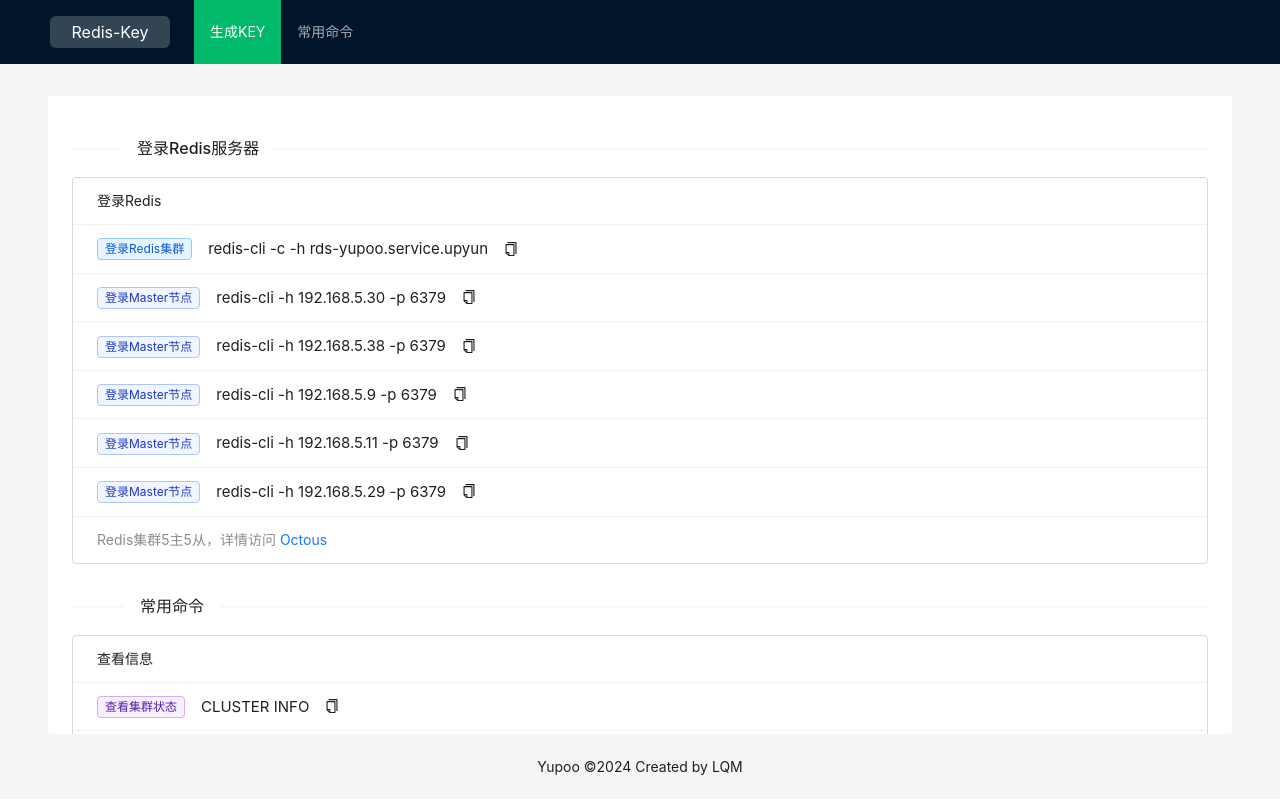
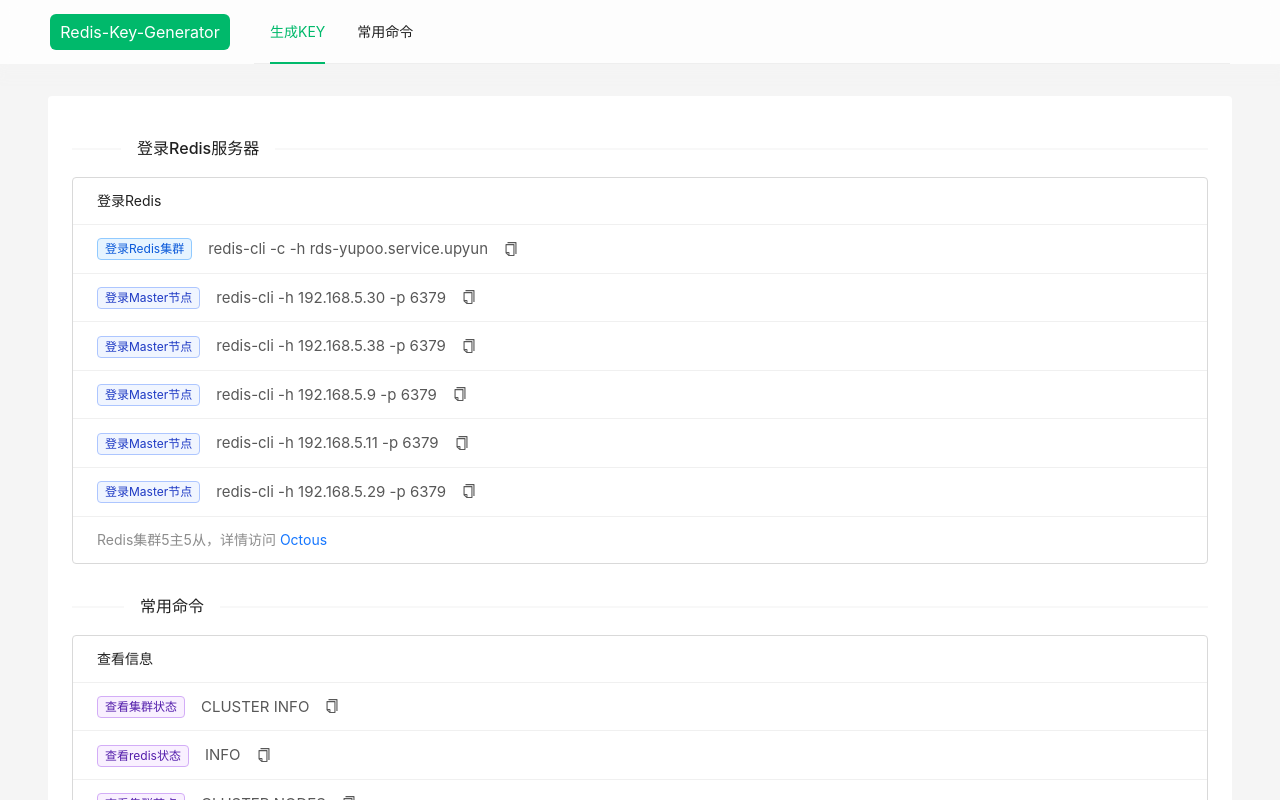
Before and after one commit to MuLoo/redis-key, a React (Vite) app: page /tool in a window 1280 px wide. Shown: the top 800 px of the page. Built offline with nearby package versions, Linux system fonts and the light colour scheme.

Commit message:
feat: change to light theme

```diff
--- a/src/components/GenerateKey/index.jsx
+++ b/src/components/GenerateKey/index.jsx
@@ -20,7 +20,7 @@ import { parseQueryString } from '../../utils/common'
 import { MD5 } from 'crypto-js';
 import TextCopy from '../TextCopy';
 import Tools from '../Tools'
-const { Option } = Select;
+
 const { Search } = Input;
 const { Text } = Typography;
 const moduleListInit = [
@@ -38,12 +38,6 @@ const moduleListInit = [
   'programYupooAlbums'
 ].map(key => ({ key, value: '' }))
 
-const selectBefore = (
-  <Select style={{ padding: '8px 4px' }} defaultValue="module">
-    <Option value="module">模块</Option>
-    <Option value="api">接口</Option>
-  </Select>
-);
 const Prefix = ({ type = 'set', module }) => (
   <Space.Compact style={{ width: 250 }}>
     <Button size="medium" type='text' >{String(type).toUpperCase()}</Button>
@@ -58,19 +52,22 @@ const ModuleKeyOperation = ({ text, type }) => {
     'hash': 'HGETALL',
     'list': 'LRANGE',
   }
-  return <Flex vertical>
+  return <Flex vertical className={styles.copyTextColor}>
     <Space><Text code>是否存在</Text><TextCopy text={`EXISTS ${text}`} /></Space>
+    <Space><Text code>生存周期</Text><TextCopy text={`TTL ${text}`} /></Space>
     <Space><Text code>查看内容</Text><TextCopy text={`${mapping[type]} ${text} ${type === 'list' ? '0 -1' : ''}`} /></Space>
   </Flex>
 }
 
-const Suffix = ({ text, type = 'set' }) => (
-  <Popover content={<Flex vertical>
-    <ModuleKeyOperation text={text} type={type}  />
-  </Flex>} title="操作">
-    <Button type='primary' size="medium">操作</Button>
-  </Popover>
-)
+const Suffix = ({ text, type = 'set' }) => {
+  return  (
+    <Popover overlayClassName={styles.popover} mouseLeaveDelay="0.3" content={<Flex vertical>
+      <ModuleKeyOperation text={text} type={type}  />
+    </Flex>} title="操作">
+      <Button type='primary' size="medium">操作</Button>
+    </Popover>
+  )
+}
 
 const GenerateKey = () => {
   const [uid, setUserId] = useState('')
@@ -79,6 +76,7 @@ const GenerateKey = () => {
   const [drawerVisible, setDrawerVisible] = useState(false)
   const userIdRef = useRef(null)
   const uriRef = useRef(null)
+
 
   const handleEnter = (inputValue) => {
     if (!inputValue || Number.isNaN(Number(inputValue))) {
@@ -142,7 +140,7 @@ const GenerateKey = () => {
       <Flex vertical gap='middle'>
         <Divider orientation="left">模块缓存</Divider>
         <Search
-          style={{ width: 400 }}
+          style={{ width: 390 }}
           addonBefore="用户ID"
           placeholder="请输入用户ID"
           allowClear
@@ -168,7 +166,7 @@ const GenerateKey = () => {
         </Flex>
       <Flex vertical gap='middle'>
         <Divider orientation="left" className={styles.divider}>接口缓存</Divider>
-        <Space.Compact size="large" style={{ maxWidth: 700, minWidth: 400 }}>
+        <Space.Compact size="large" style={{ maxWidth: 700, minWidth: 390 }}>
           <Input ref={userIdRef}
             onChange={(e) => setUserId(e.target.value)}
             onClear={() => setUriKey('')}
--- a/src/components/GenerateKey/index.module.less
+++ b/src/components/GenerateKey/index.module.less
@@ -16,3 +16,19 @@
 .divider {
   margin-top: 40px !important;
 }
+
+.copyTextColor {
+  color: #fff !important;
+}
+.popover {
+  :global {
+    .ant-popover-inner {
+      background: #fff;
+      // background: rgba(255, 255, 255, 0.8);
+      // backdrop-filter: blur(8px);
+    }
+    .ant-typography {
+      color: #585858;
+    }
+  }
+}
--- a/src/components/Layout/index.jsx
+++ b/src/components/Layout/index.jsx
@@ -25,17 +25,21 @@ const LayoutTemplate = () => {
           width: '100%',
           display: 'flex',
           alignItems: 'center',
+          background: 'rgba(255,255,255,0.8)',
+          backdropFilter: 'blur(8px)',
+          boxShadow: 'rgb(244 244 244 / 97%) 2px 2px 14px 8px'
         }}
       >
-        <div className="demo-logo" >Redis-Key</div>
+        <div className="demo-logo" >Redis-Key-Generator</div>
         <Menu
-          theme="dark"
+          theme="light"
           mode="horizontal"
           defaultSelectedKeys={['1']}
           items={items}
           style={{
             flex: 1,
             minWidth: 0,
+            background: 'transparent',
           }}
         />
       </Header>
@@ -56,9 +60,8 @@ const LayoutTemplate = () => {
         <div
           style={{
             padding: 24,
-            minHeight: 380,
-            height: 'calc(100vh - 162px)',
-            overflow: 'scroll',
+            // minHeight: 380,
+            minHeight: 'calc(100vh - 162px)',
             background: colorBgContainer,
             borderRadius: borderRadiusLG,
           }}
--- a/src/components/TextCopy/index.module.less
+++ b/src/components/TextCopy/index.module.less
@@ -1,5 +1,6 @@
 .copy, .text {
   transition: all 0.2s;
+  color: #585858;
   &:hover {
     cursor: pointer;
     color: #00b96b;
--- a/src/components/Tools/index.jsx
+++ b/src/components/Tools/index.jsx
@@ -17,10 +17,11 @@ const tipsArr = [
   <Space key='3'><Tag color="purple">查看集群节点</Tag><TextCopy text="CLUSTER NODES" /></Space>,
   <Space key='4'><Tag color="purple">连接的客户端</Tag><TextCopy text="CLIENT LIST" /></Space>,
   <Space key='5'><Tag color="purple">获取redis配置</Tag><TextCopy text="CONFIG GET *" /></Space>,
-  <Space key='6'><Tag color="purple">查看所有key</Tag><Tag color="red">谨慎操作</Tag><TextCopy text="KEYS impress_pagecache_hash:289037:*" /></Space>,
+  <Space key='6'><Tag color="purple">查看满足pattern的key</Tag><Tag color="red">谨慎操作</Tag><TextCopy text="KEYS impress_pagecache_hash:289037:*" /></Space>,
   <Space key='7'><Tag color="purple">查看key生存周期</Tag><TextCopy text="TTL KEY" /></Space>,
   <Space key='8'><Tag color="purple">查看key类型</Tag><TextCopy text="TYPE KEY" /></Space>,
   <Space key='9'><Tag color="purple">持久化key</Tag><TextCopy text="PERSIST KEY" /></Space>,
+  <Space key='10'><Tag color="purple">删除key</Tag><TextCopy text="DEL KEY" /></Space>,
 ]
 
 const Tools = () => {
--- a/src/index.css
+++ b/src/index.css
@@ -1,6 +1,9 @@
 html {
   height: 100vh;
   width: 100vw;
+}
+body {
+  overflow-x: hidden;
 }
 #root {
   padding: 0;
@@ -11,13 +14,13 @@ body {
 }
 
 .demo-logo {
-  width: 120px;
+  width: 180px;
   min-width: 120px;
-  height: 32px;
-  background: rgba(255, 255, 255, .2);
+  height: 36px;
+  line-height: 36px;
+  background: #00b96b;
   border-radius: 6px;
   margin-inline-end: 24px;
-  line-height: 32px;
   color: #fff;
   font-size: 16px;
   text-align: center;
```
